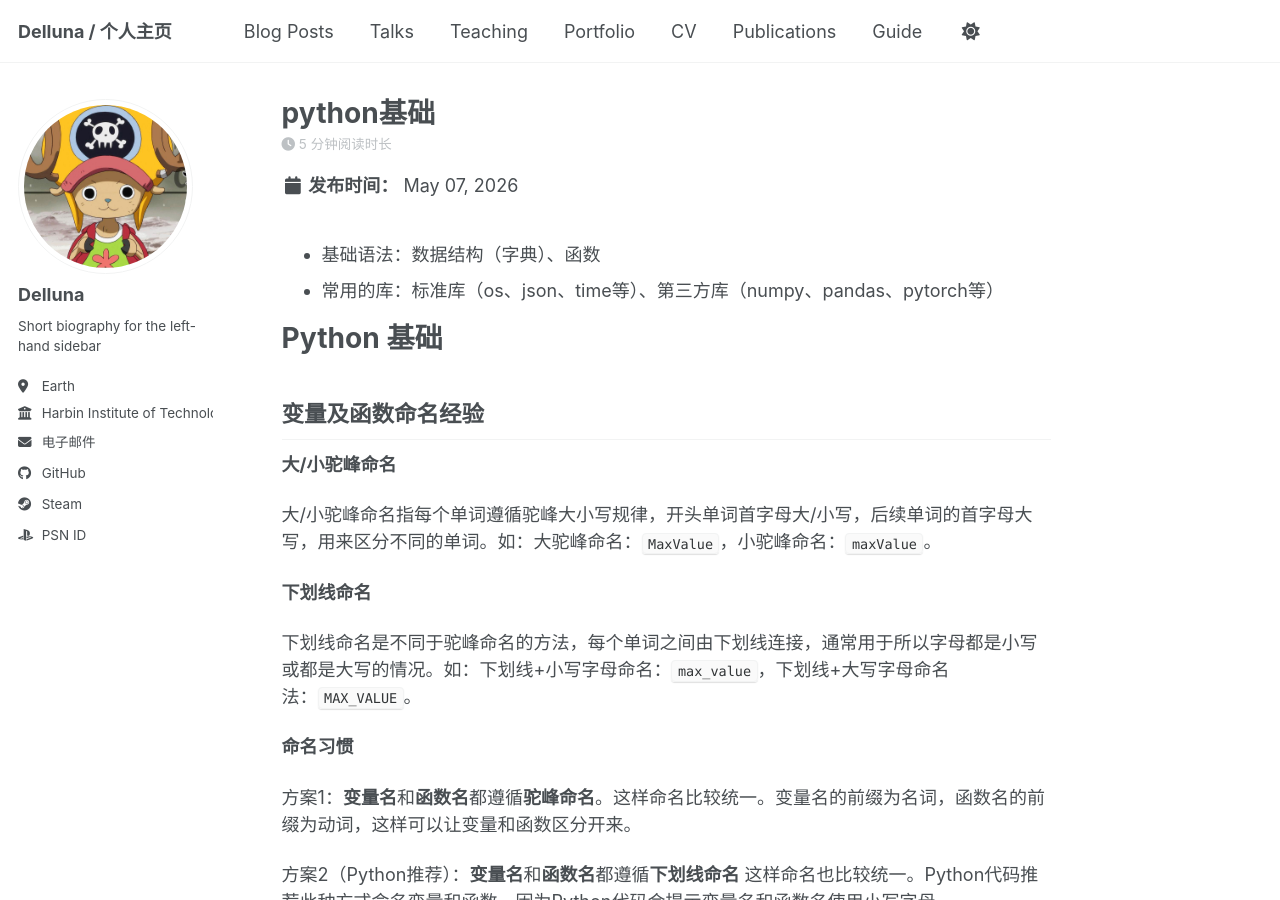
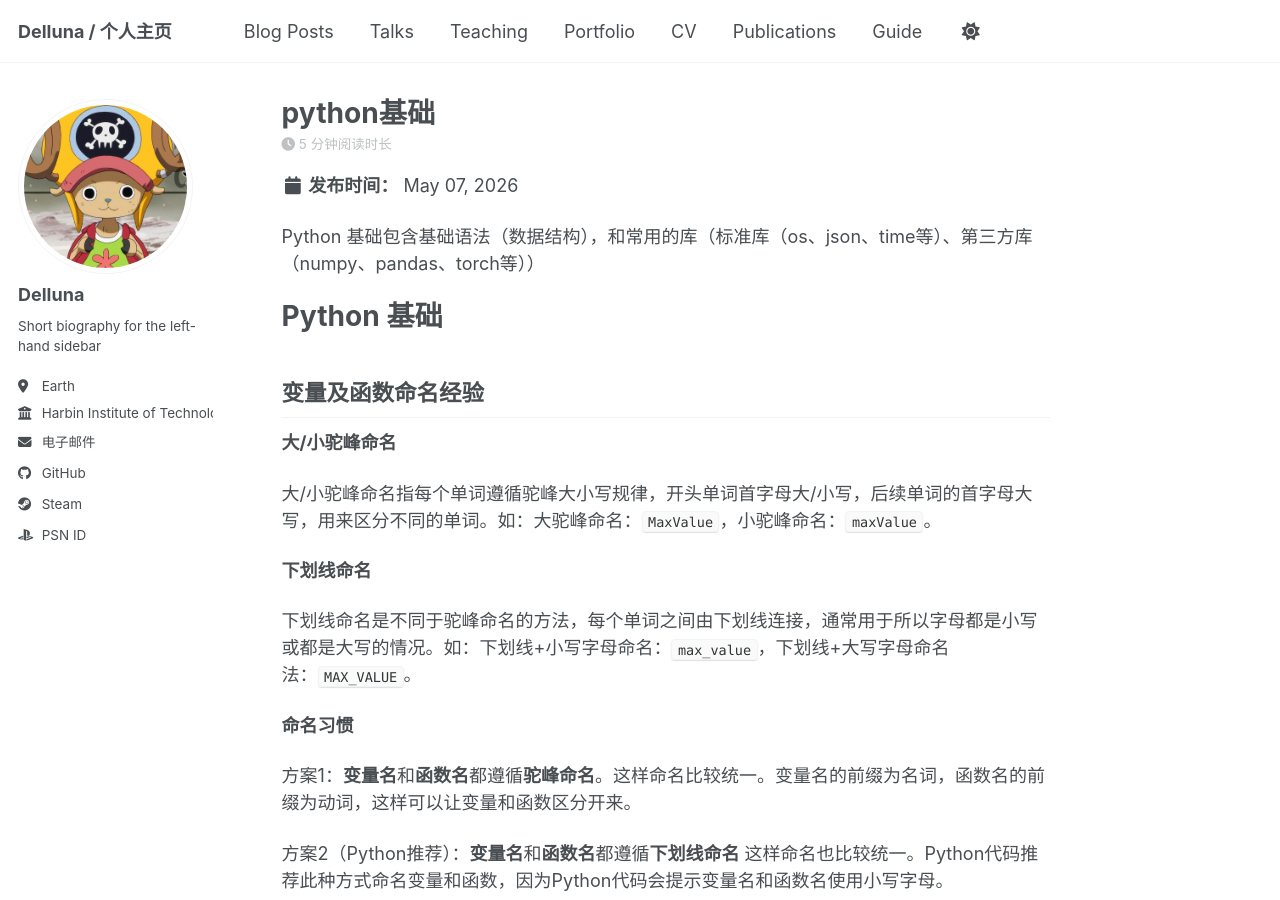
Before and after one commit to Delluna/Delluna.github.io, a Jekyll site: the page built from _posts/2026-05-07-Python基础.md, in a window 1280 px wide and 900 px high. Built offline with Jekyll 4.4.1, drawn with Linux system fonts in a browser that asks for light colours; a script bundle is joined from its source files by our own code; library files that are not in the unit come from our copies.

Commit message:
Update 2026-05-07-Python基础.md

```diff
--- a/_posts/2026-05-07-Python基础.md
+++ b/_posts/2026-05-07-Python基础.md
@@ -1,14 +1,12 @@
 ---
 title: "python基础"
 date: 2026-05-07
-permalink: /posts/2026/05/Python基础
+permalink: /posts/2026/05/Python基础/
 tags:
   - python
 ---
 
-- 基础语法：数据结构（字典）、函数
-- 常用的库：标准库（os、json、time等）、第三方库（numpy、pandas、pytorch等）
-
+Python 基础包含基础语法（数据结构），和常用的库（标准库（os、json、time等）、第三方库（numpy、pandas、torch等））
 
 # Python 基础
 
```
